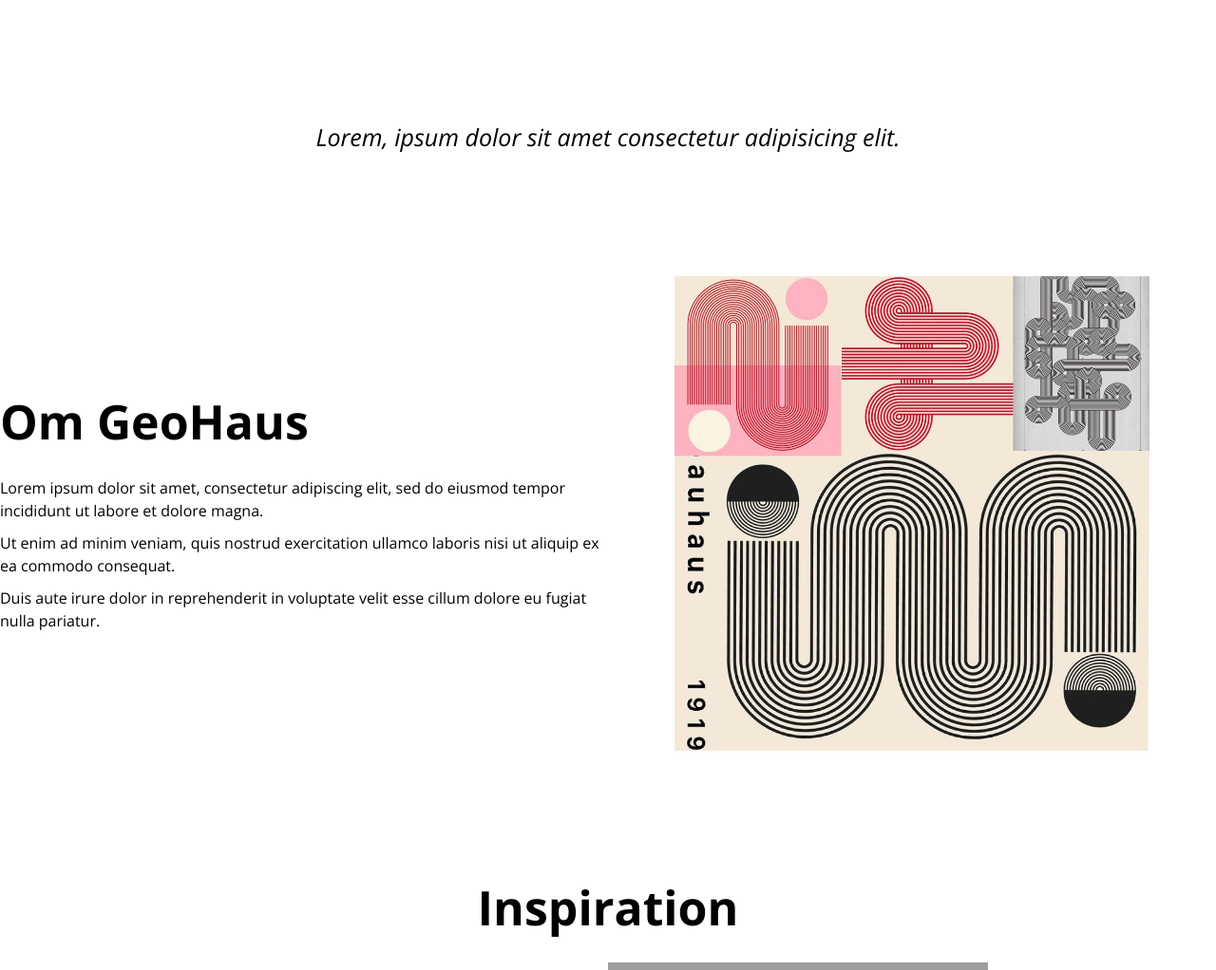
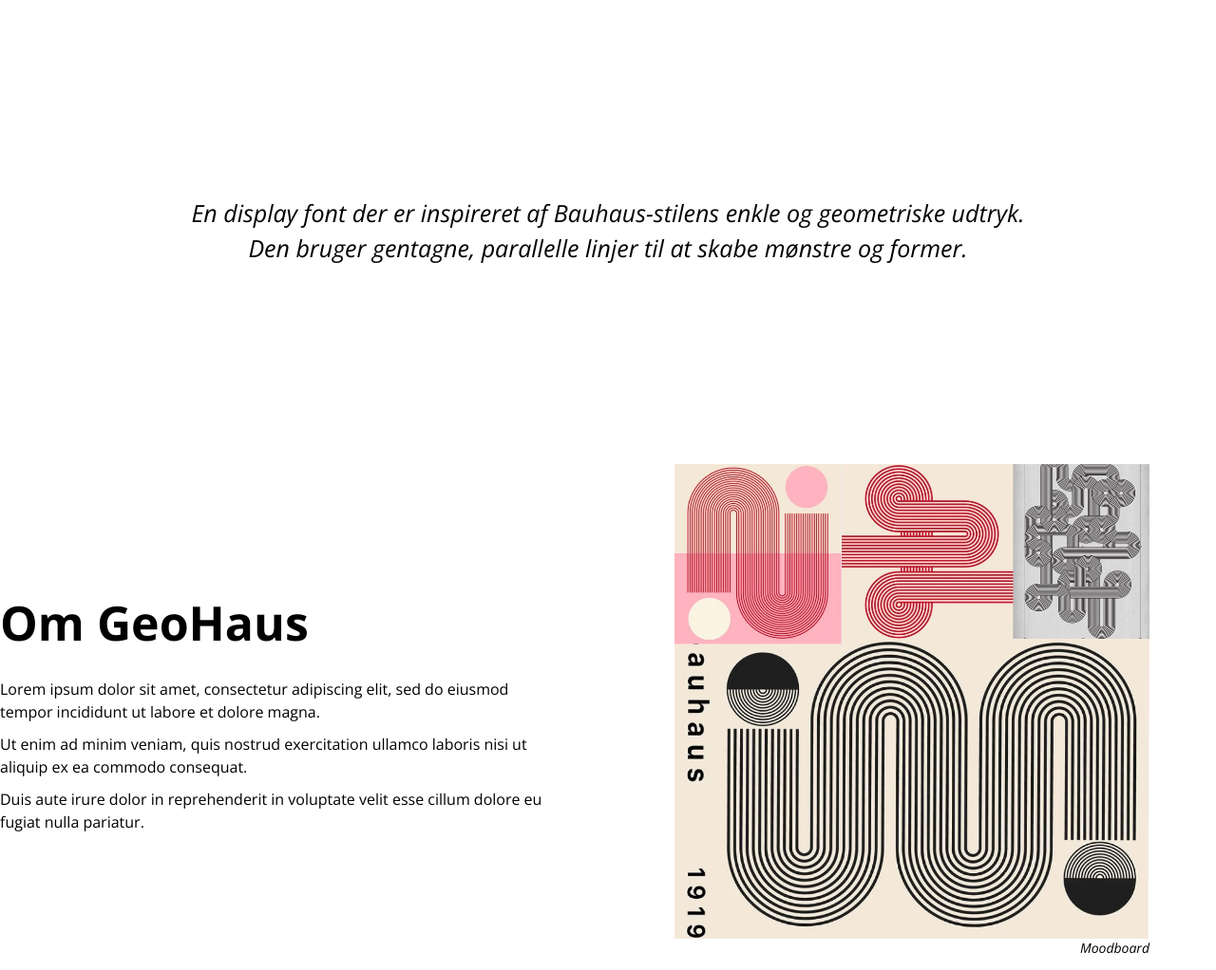
Before and after one commit to trla0001/GeoHaus, an Astro site: page / in a window 1280 px wide. Shown: the part 385-1407 px from the top of the page at 95% size. Built offline with nearby package versions, Linux system fonts and the light colour scheme; Astro itself is replaced by a stand-in of ours; grey boxes are pictures that could not be loaded.

Commit message:
flere rettelser

```diff
--- a/src/pages/index.astro
+++ b/src/pages/index.astro
@@ -15,20 +15,23 @@ import g from "../assets/images/letter-g-3d.webp";
   <section id="hero" class="max-w-[1728px] mx-auto mt-32">
     <Image src={geohaus} alt="GeoHaus logo" />
   </section>
-  <section id="om" class="max-w-7xl mx-auto mt-32">
-    <h2 class="text-center">Lorem, ipsum dolor sit amet consectetur adipisicing elit.</h2>
+  <section id="om" class="max-w-7xl mx-auto mt-32 lg:mt-52">
+    <h2 class="md:text-center max-w-prose mx-auto">En display font der er inspireret af Bauhaus-stilens enkle og geometriske udtryk. Den bruger gentagne, parallelle linjer til at skabe mønstre og former.</h2>
 
-    <div class="grid md:grid-cols-2 mt-32">
-      <article class="content-center">
+    <div class="grid md:grid-cols-2 mt-32 lg:mt-52">
+      <article class="content-center max-w-prose">
         <h1 class="">Om GeoHaus</h1>
         <p>Lorem ipsum dolor sit amet, consectetur adipiscing elit, sed do eiusmod tempor incididunt ut labore et dolore magna.</p>
         <p>Ut enim ad minim veniam, quis nostrud exercitation ullamco laboris nisi ut aliquip ex ea commodo consequat.</p>
         <p>Duis aute irure dolor in reprehenderit in voluptate velit esse cillum dolore eu fugiat nulla pariatur.</p>
       </article>
-      <Image src={moodboard} alt="moodboard brugt som inspiration til GeoHaus" class="w-[500px] m-auto" />
+      <div class="m-auto">
+        <Image src={moodboard} alt="moodboard brugt som inspiration til GeoHaus" class="w-[500px]" />
+        <p class="italic text-sm text-right">Moodboard</p>
+      </div>
     </div>
   </section>
-  <section id="inspo" class="max-w-7xl mx-auto grid grid-cols-12 mt-32">
+  <section id="inspo" class="max-w-7xl mx-auto grid grid-cols-12 mt-32 lg:mt-52">
     <h1 class="col-span-12 row-start-1 justify-self-center">Inspiration</h1>
     <div class="col-start-1 col-span-5 row-start-2 row-span-4"><Image src={bag} alt="taske med GeoHaus logo" /></div>
     <div class="col-start-7 col-span-5 row-start-2 row-span-2"><Image src={lpcover} alt="Lp cover med GeoHaus logo" /></div>
```
